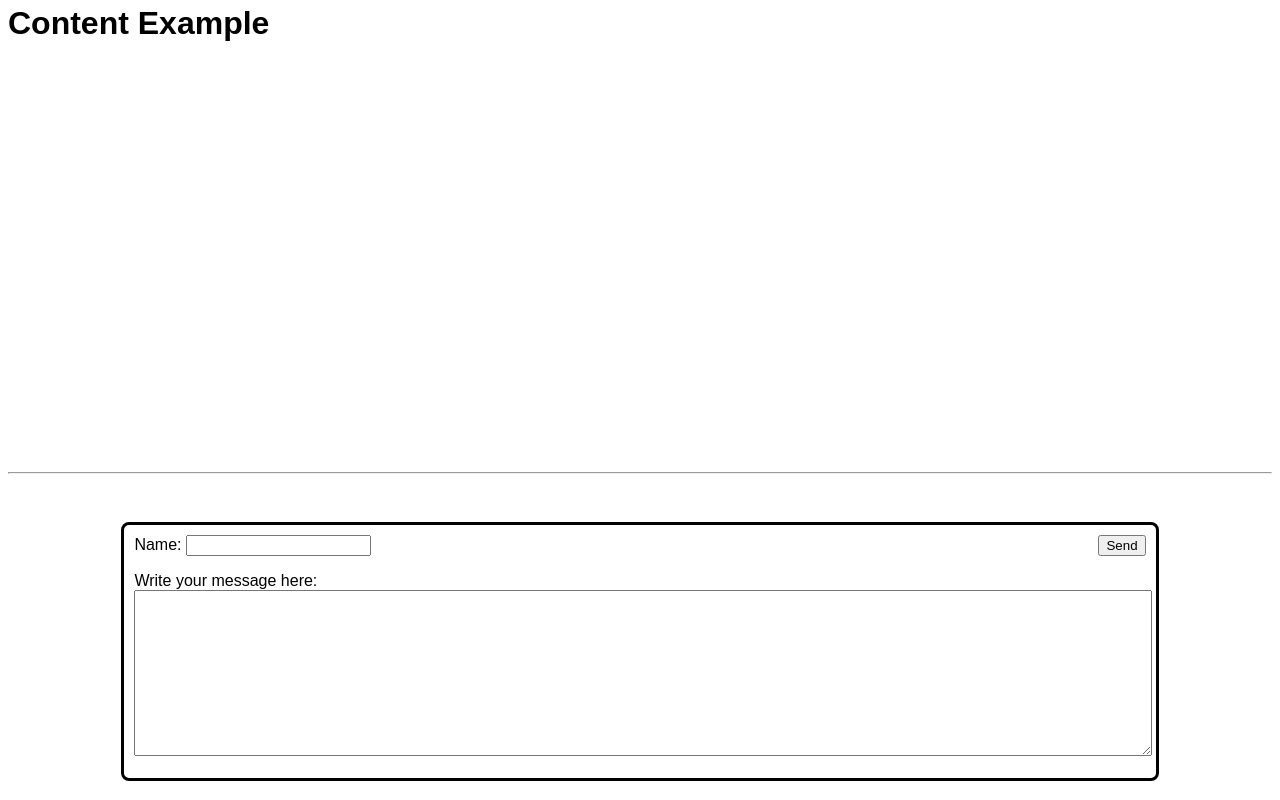
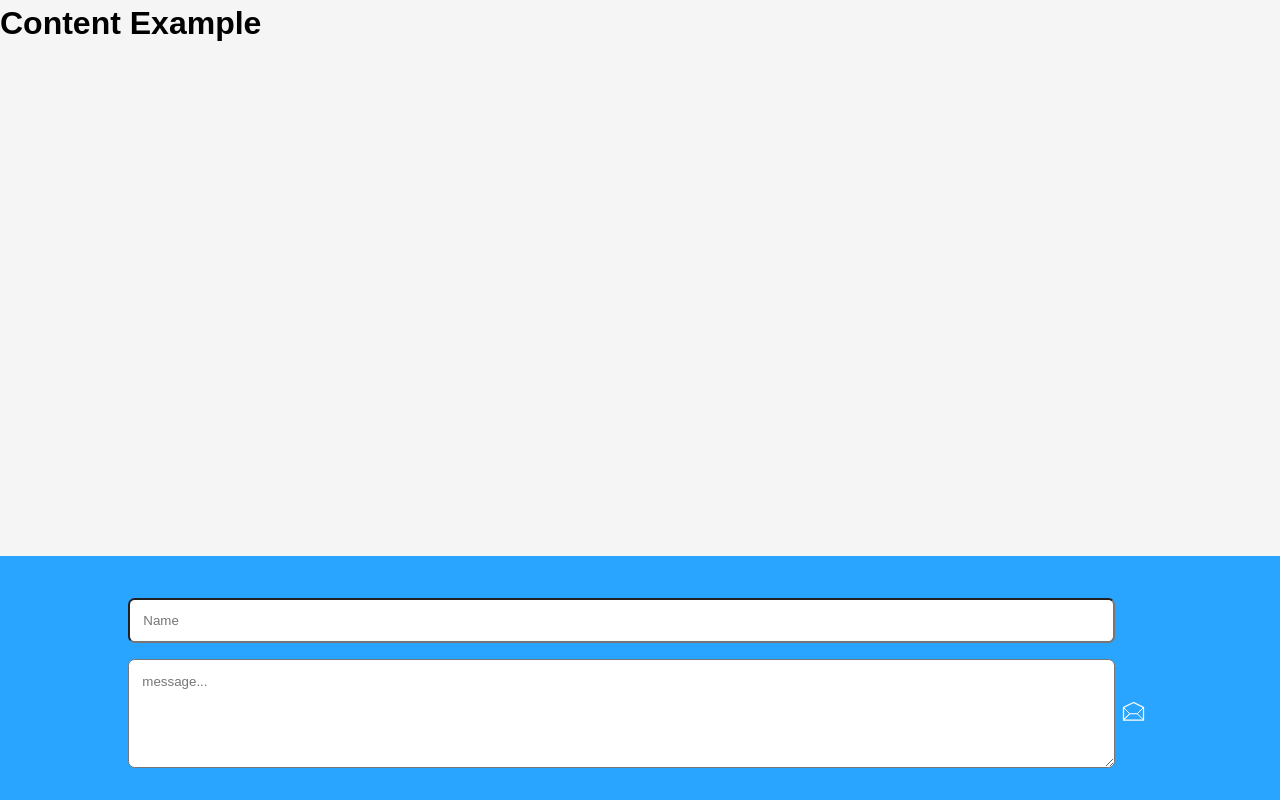
Before and after one commit to DISC-Manchester/MessagingApp-FrontEnd, a React (Create React App) app: page / in a window 1280 px wide. Built offline with nearby package versions, Linux system fonts and the light colour scheme.

Commit message:
redesign to match example given
as such

```diff
--- a/src/App.css
+++ b/src/App.css
@@ -1,20 +1,17 @@
+:root {
+	--main: #29A4FF;
+}
 .send-message-form > div {
 	margin: auto;
 	width: 80%;
-	border: 3px solid black;
 	padding: 10px;
 	display:block;
 	padding-bottom: 0;
 	border-radius: 0.5em;
 }
-#sendmsg > button {
-	float: right;
-}
 .post {
-	background-color: lightgray;
 	padding: 1em;
-	margin: 3em 1em;
-	border-radius: 0.5em;
+	margin: 0 1em;
 }
 .post > .time {
 	float: right;
@@ -23,15 +20,20 @@
 	margin-top: 3em;
 }
 .post > .message-wrapper {
-	padding: 1em 0;
+	border-radius: 0.5em;
+	background-color: white;
+	padding: 1em;
 }
 #sendmsg > .msg-entry-wrapper {
 	padding-top: 1em;
 }
 #sendmsg > .msg-entry-wrapper > textarea {
+	padding: 1em;
 	width: 100%;
-	height: 20vh;
+	height: 10vh;
 	resize: vertical;
+	border-radius: 0.5em;
+	font-family: sans-serif;
 }
 
 #postbox {
@@ -52,5 +54,52 @@
 }
 
 body {
-	margin: -1em 8px;
+	margin: -1em 0;
+	background: #F5F5F5;
 }
+
+hr {
+	display: none
+}
+
+.post > .time, .post > .author {
+	color: var(--main);
+}
+
+.send-message-form {
+	position: fixed;
+	bottom: 0;
+    width: 100%;
+	background: var(--main);
+	padding: 2em 0;
+}
+
+.msg-entry-wrapper, .name-group, .button-group {
+	display:inline-flex;
+}
+
+.msg-entry-wrapper, .name-group {
+	width: 100%
+}
+
+.button-group > button {
+	background: transparent;
+	border: none;
+	color: white;
+}
+
+#sendmsg > .name-group > #author {
+	width: 100%;
+	border-radius: 0.5em;
+}
+
+#sendmsg > .name-group > label, .msg-entry-wrapper > label {
+	visibility: hidden;
+}
+#sendmsg > .name-group > input {
+	padding: 1em;
+}
+
+.name-group > .button-group {
+	visibility: hidden;
+}
--- a/src/App.jsx
+++ b/src/App.jsx
@@ -84,21 +84,22 @@ class SendForm extends React.Component {
 		let messageJSON = JSON.stringify({"author": this.state.authorName, "message": this.state.messageInput})
 		req.setRequestHeader('Content-type', 'application/json');
 		req.send(messageJSON);
+		// Everything below this needs to be changed into something that shows bubble dialogs instead
 		req.addEventListener('load', () => {
 			if (req.status === 201) {
-				this.formRef.current.style.borderColor = "green";
+				this.formRef.current.style.background = "green";
 				this.appendMessage();
 			} else {
-				this.formRef.current.style.borderColor = "red";
+				this.formRef.current.style.background = "red";
 			}
 			setTimeout(() => {
-				this.formRef.current.style.borderColor = "black";
+				this.formRef.current.style.background = "transparent";
 			}, 5000);
 		});
 		req.addEventListener('error', () => {
-			this.formRef.current.style.borderColor = "red";
+			this.formRef.current.style.background = "red";
 			setTimeout(() => {
-				this.formRef.current.style.borderColor = "black";
+				this.formRef.current.style.background = "transparent";
 			}, 5000);
 		})
 	}
@@ -120,12 +121,19 @@ class SendForm extends React.Component {
 			<div>
 				<form action={API} method="post" className="send-message-form">
 					<div id="sendmsg" ref={this.formRef}>
-						<label htmlFor="author">Name: </label><input type="text" name="author" id="author" onChange={this.handleAuthorChange} value={this.state.authorName} required />
-						<button onClick={this.PushMessageToRemote} type="button">Send</button>
+						<div class="name-group">
+							<label htmlFor="author" hidden>Name: </label><input type="text" name="author" id="author" placeholder="Name" onChange={this.handleAuthorChange} value={this.state.authorName} required />
+							<div class="button-group">
+								<button><LetterSVG/></button> {/*<!-- Very Bad Hack!!! Find real way to do this without redundant contents -->*/}
+							</div>
+						</div>
 						<br />
 						<div className="msg-entry-wrapper">
-							<label htmlFor="message">Write your message here:</label>
-							<textarea id="message" name="message" onChange={this.handleMsgBoxChange} value={this.state.messageInput}></textarea>
+							<label htmlFor="message" hidden>Write your message here:</label>
+							<textarea id="message" name="message" placeholder="message..." onChange={this.handleMsgBoxChange} value={this.state.messageInput}></textarea>
+							<div class="button-group">
+								<button onClick={this.PushMessageToRemote} type="button"><LetterSVG/></button>
+							</div>
 						</div>
 						<br />
 					</div>
@@ -135,4 +143,27 @@ class SendForm extends React.Component {
 	}
 }
 
+const LetterSVG = (props) => (
+  <svg
+    width={25}
+    height={25}
+    xmlns="http://www.w3.org/2000/svg"
+    viewBox="0 0 25 25"
+    {...props}
+  >
+    <path
+      fill="none"
+      stroke="#fff"
+      d="m12.5 2.5-10 5V20h20V7.5Z"
+      strokeWidth={1.25}
+    />
+    <path
+      stroke="#fff"
+      fill="none"
+      d="m2.5 7.5 6.25 6.25L2.5 20l6.25-6.25h7.5L22.5 7.5l-6.25 6.25L22.5 20"
+      strokeWidth={1}
+    />
+  </svg>
+);
+
 export default App;
```
